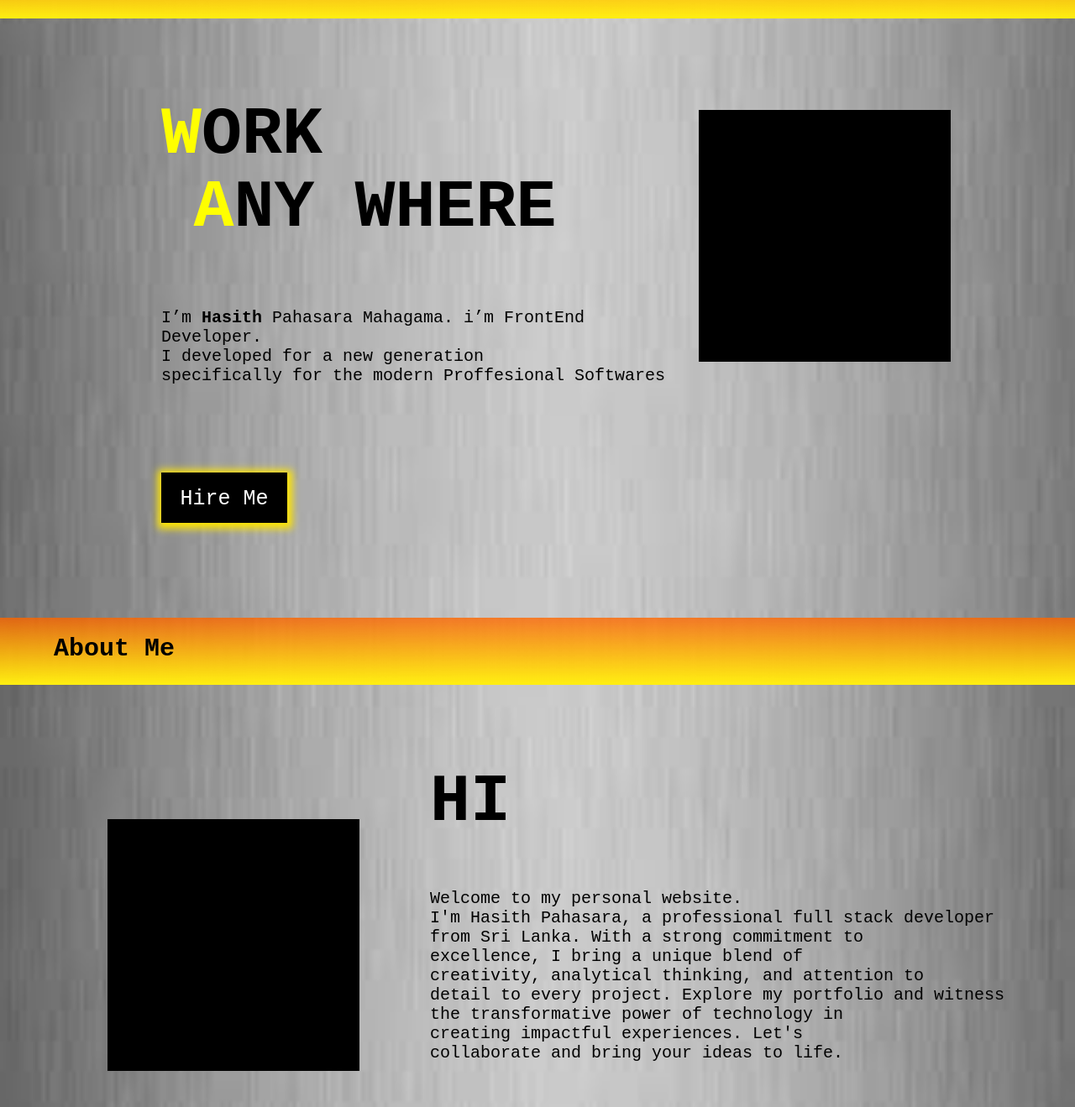
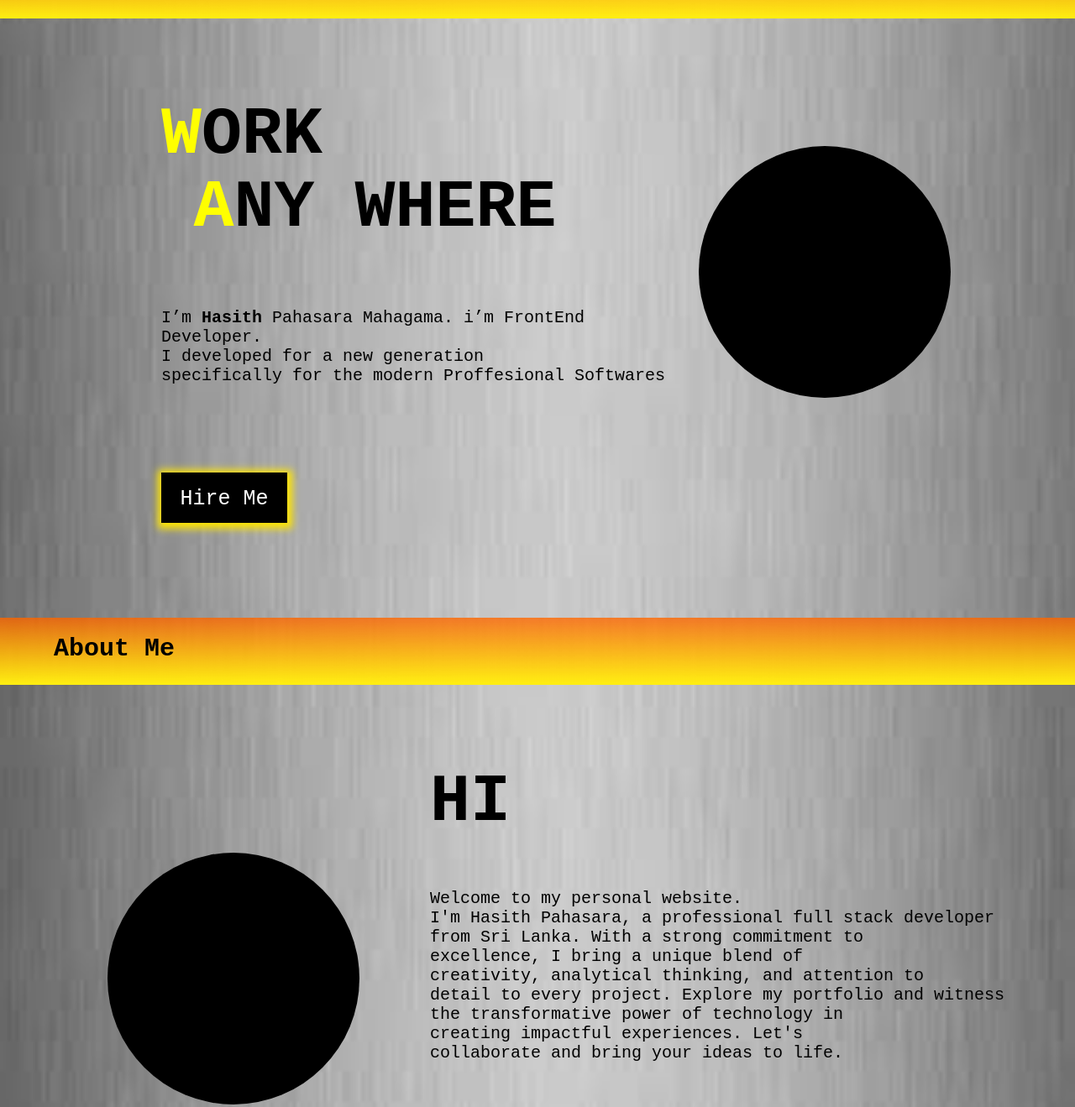
Before and after one commit to Pahasara1/MyPortfolio, a plain HTML site: page index.html in a window 1280 px wide. Shown: the part 128-1447 px from the top of the page at 84% size. Drawn offline with Linux system fonts and the light colour scheme.

Commit message:
some dives are radius

```diff
--- a/index.html
+++ b/index.html
@@ -139,10 +139,10 @@ the modern Professional Softwares">
             position: absolute;
             width: 300px;
             height: 300px;
-            top: 0;
             background: black;
             left: 65%;
-            top: 30%;
+            top: 35%;
+            border-radius: 100%;
         }
         main>section:nth-child(1)>section>:nth-child(4){
             position: absolute;
@@ -210,8 +210,9 @@ the modern Professional Softwares">
             height: 300px;
             background: black;
             top: 0;
-            top: 30%;
+            top: 35%;
             left: 10%;
+            border-radius: 100%;
         }
         main>section:nth-child(2)>section>:nth-child(2){
             position: absolute;
@@ -330,6 +331,7 @@ the modern Professional Softwares">
         main>section:nth-child(3)>section>div{
             width: 30%;
             height: 80%;
+            border-radius: 5%;
             box-shadow: 1px 2px 9px 5px #ff8800;
             transition-duration: 0.5s;
             transition-property: all;
```
